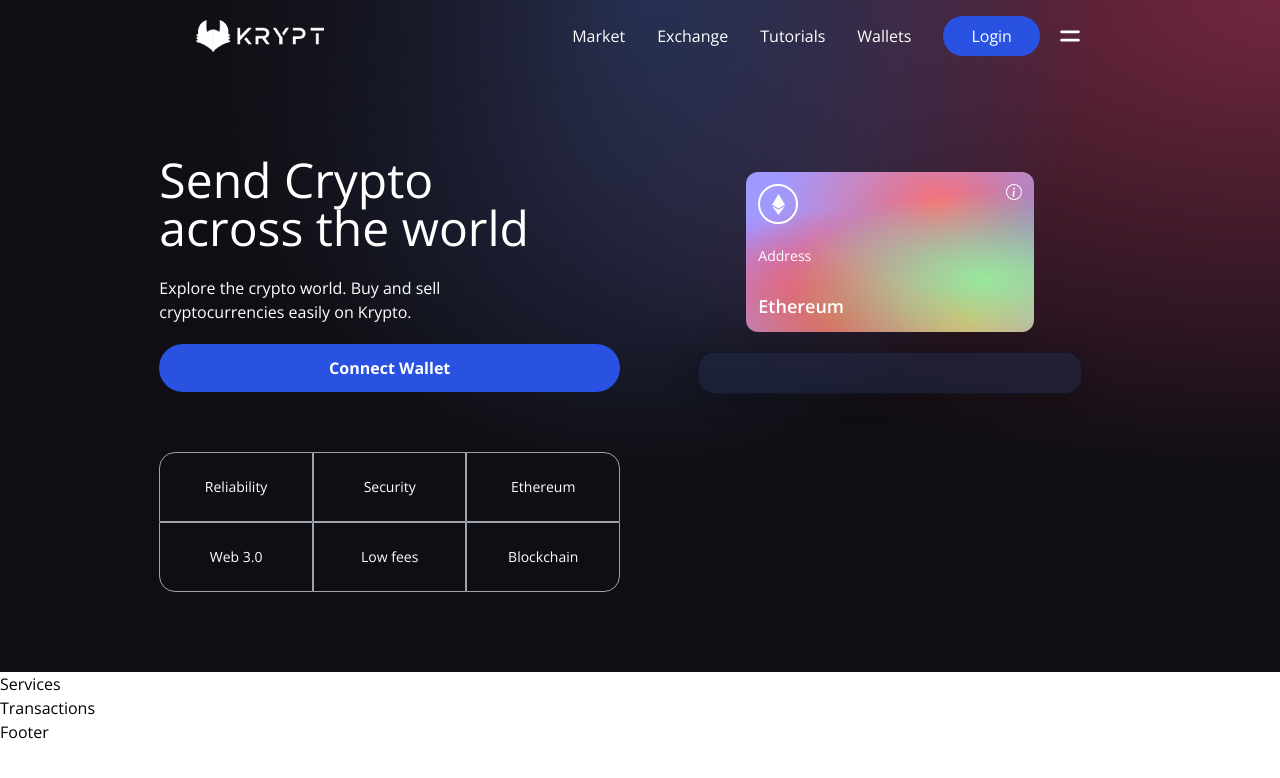
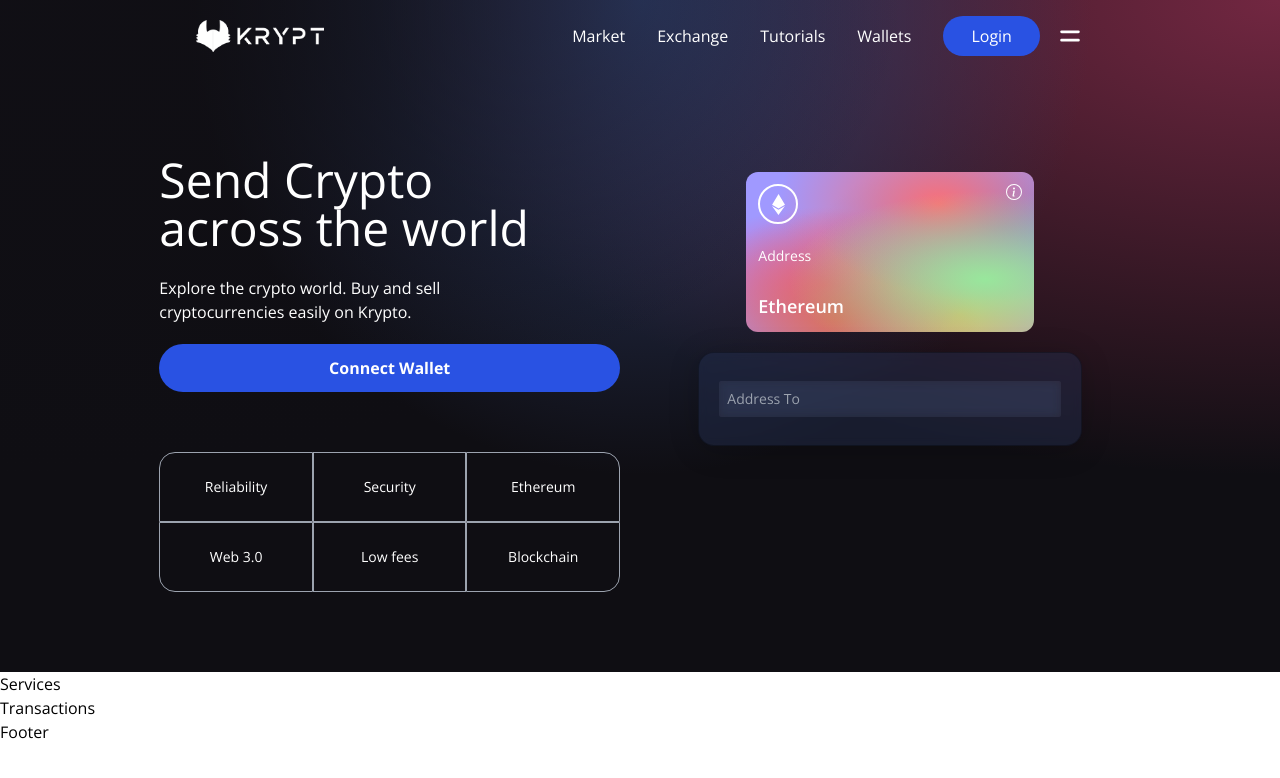
Before and after one commit to Prajjawal-Sharma/Krypt-Project, a React (Vite) app in the folder client/: page / in a window 1280 px wide. Shown: the top 778 px of the page. Built offline with nearby package versions, Linux system fonts and the light colour scheme.

Commit message:
Updated Welcome.jsx

```diff
--- a/client/src/components/Welcome.jsx
+++ b/client/src/components/Welcome.jsx
@@ -6,9 +6,16 @@
 
 const commonStyles="min-h-[70px] sm:px-0 px-2 sm:min-w-[120px] flex justify-center items-center border-[0.5px] border-gray-400 text-sm font-light text-white";
 
-const Input=({placeholder}) => (
+const Input=({placeholder,name,type,value,handleChange}) => (
+
     <input
     placeholder={placeholder}
+    type={type}
+    step="0.0001"
+    value={value}
+    onChange={(e) => handleChange(e,name)}
+    className="my-2 w-full rounded-sm p-2 outline-none bg-transparnt text-white border-none text-sm white-glassmorphism"
+
     />
 );
 
@@ -69,7 +76,7 @@
                         </div>
                     </div>
                     <div className="p-5 sm:w-96 w-full flex flex-col justify-start items-center blue-glassmorphism">
-
+                    <Input placeholder="Address To" name="addressTo" type="text" handleChange={()=>{}}/>
                     </div>
                 </div>
 
```
